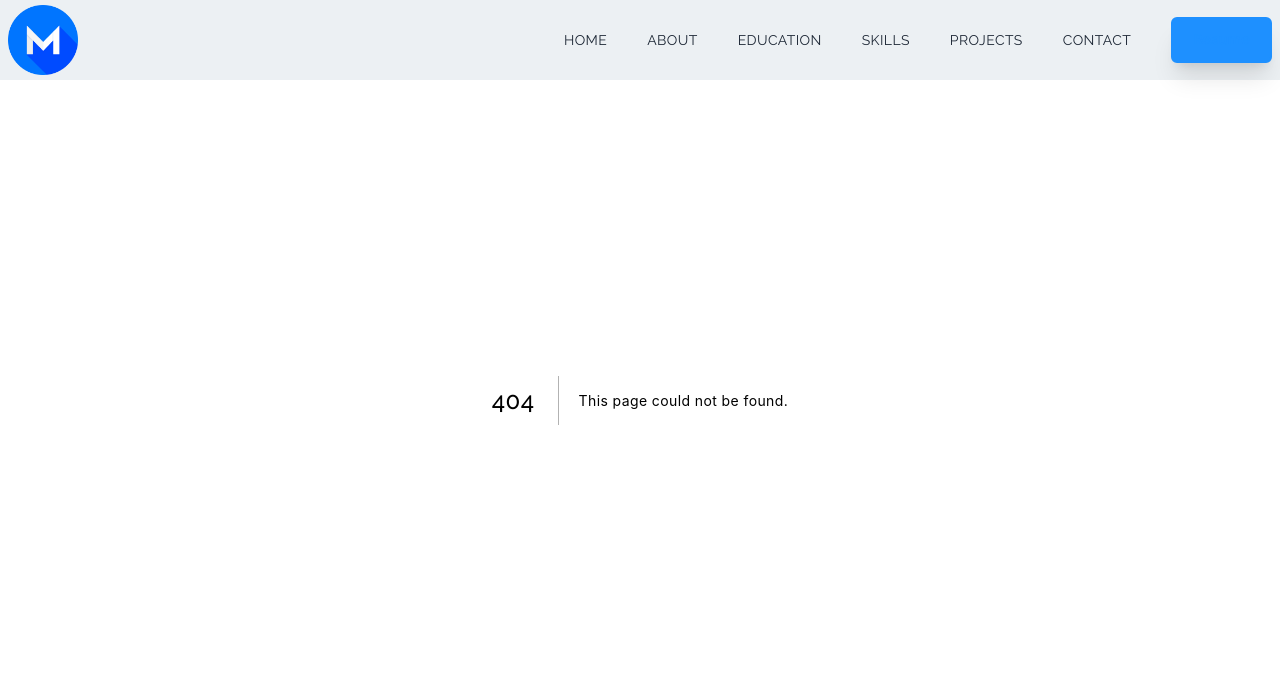
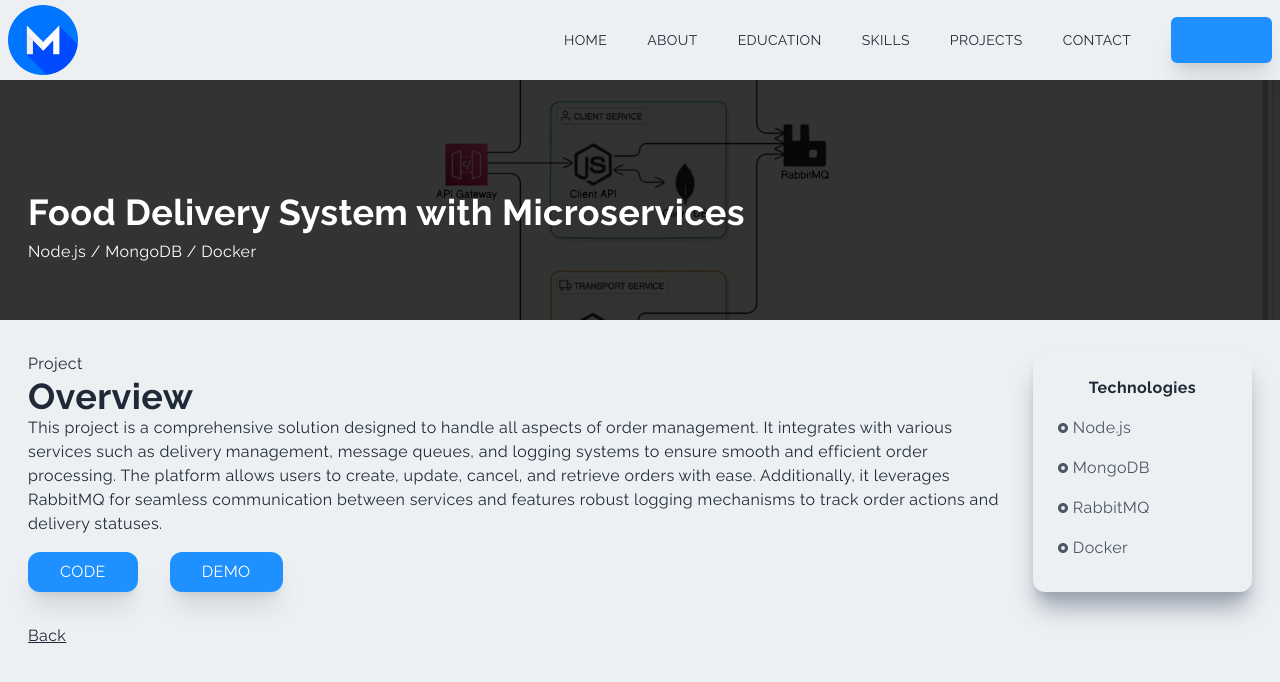
Before and after one commit to manojkum-d/Personal_Portfolio_Manoj, a Next.js app: page /microservicespro in a window 1280 px wide. Before the commit this address had no page. Shown: the top 682 px of the page. Built offline with nearby package versions, Linux system fonts and the light colour scheme.

Commit message:
Updated microservice project

```diff
--- a/components/Projects.js
+++ b/components/Projects.js
@@ -3,6 +3,7 @@ import ProjectItem from "./ProjectItem";
 import guidedImg from "../public/assets/projects/guided.png";
 import sanjeevniImg from "../public/assets/projects/sanjeevni-setu.png";
 import fitgenuisLogo from "../public/assets/projects/fitgenius-banner.png";
+import microLogo from "../public/assets/projects/micro.png";
 
 import blindImg from "../public/assets/projects/blind1.png";
 
@@ -39,6 +40,12 @@ const Projects = () => {
             projectUrl="/blind"
             tech="Andriod App | Kotlin"
           />
+          <ProjectItem
+            title="Delivery Microservice"
+            backgroundImg={microLogo}
+            projectUrl="/microservicespro"
+            tech="Node Js | RabbitMQ | MongoDB"
+          />
         </div>
       </div>
     </div>
--- a/package.json
+++ b/package.json
@@ -19,6 +19,7 @@
 		"lucide-react": "^0.372.0",
 		"next": "^12.3.4",
 		"polished": "^4.3.1",
+		"portfolio-nextjs": "file:",
 		"react": "^18.2.0",
 		"react-dom": "18.2.0",
 		"react-icons": "^4.12.0",
--- /dev/null
+++ b/pages/microservicespro.js
@@ -0,0 +1,100 @@
+import React from "react";
+import Image from "next/image";
+import projectBanner from "../public/assets/projects/micro.png"; // Update this with the correct image path
+import { RiRadioButtonFill } from "react-icons/ri";
+import Link from "next/link";
+import Head from "next/head";
+
+const microservicespro = () => {
+  return (
+    <>
+      <Head>
+        <title>Manoj | Portfolio</title>
+        <meta name="description" content="Created by Manoj Kumar d" />
+        <link rel="icon" href="/logoo.png" />
+      </Head>
+      <div className="w-full">
+        <div className="w-screen h-[30vh] lg:h-[40vh] relative">
+          <div className="absolute top-0 left-0 w-full h-[30vh] lg:h-[40vh] bg-black/80 z-10" />
+          <Image
+            className="absolue z-1"
+            layout="fill"
+            objectFit="cover"
+            src={projectBanner} // Update this with the correct image import
+            alt="Project Banner"
+          />
+          <div className="absolute top-[70%] max-w-[1240px] w-full left-[50%] right-[50%] translate-x-[-50%] translate-y-[-50%] text-white z-10 p-2">
+            <h2 className="py-2">Food Delivery System with Microservices</h2>
+            <p>Node.js / MongoDB / Docker</p> {/* Update the technologies */}
+          </div>
+        </div>
+        <div className="max-w-[1240px] mx-auto p-2 grid md:grid-cols-5 gap-8 pt-8">
+          <div className="col-span-4">
+            <p>Project</p>
+            <h2>Overview</h2>
+            <p>
+              This project is a comprehensive solution designed to handle all
+              aspects of order management. It integrates with various services
+              such as delivery management, message queues, and logging systems
+              to ensure smooth and efficient order processing. The platform
+              allows users to create, update, cancel, and retrieve orders with
+              ease. Additionally, it leverages RabbitMQ for seamless
+              communication between services and features robust logging
+              mechanisms to track order actions and delivery statuses.
+            </p>
+            <a
+              target="_blank"
+              rel="noreferrer"
+              href="https://github.com/manojkum-d/Delivery_System_Microservices" // Update with the correct GitHub link
+            >
+              <button className="px-8 py-2 mt-4 mr-8">Code</button>
+            </a>
+            <a
+              target="_blank"
+              rel="noreferrer"
+              href="https://delivery-system-microservices.onrender.com/" // Update with the correct demo link
+            >
+              <button className="px-8 py-2 mt-4">Demo</button>
+            </a>
+          </div>
+          <div className="col-span-4 md:col-span-1 shadow-xl shadow-gray-400 rounded-xl p-4">
+            <div className="p-2">
+              <p className="text-center font-bold pb-2">Technologies</p>
+              <div className="grid grid-cols-3 md:grid-cols-1">
+                {/* <p className="text-gray-600 py-2 flex items-center">
+                  <RiRadioButtonFill className="pr-1" />
+                  React
+                </p>
+                <p className="text-gray-600 py-2 flex items-center">
+                  <RiRadioButtonFill className="pr-1" />
+                  Tailwind
+                </p> */}
+                <p className="text-gray-600 py-2 flex items-center">
+                  <RiRadioButtonFill className="pr-1" />
+                  Node.js
+                </p>
+                <p className="text-gray-600 py-2 flex items-center">
+                  <RiRadioButtonFill className="pr-1" />
+                  MongoDB
+                </p>
+                <p className="text-gray-600 py-2 flex items-center">
+                  <RiRadioButtonFill className="pr-1" />
+                  RabbitMQ
+                </p>
+                <p className="text-gray-600 py-2 flex items-center">
+                  <RiRadioButtonFill className="pr-1" />
+                  Docker
+                </p>
+              </div>
+            </div>
+          </div>
+          <Link href="/#projects">
+            <p className="underline cursor-pointer">Back</p>
+          </Link>
+        </div>
+      </div>
+    </>
+  );
+};
+
+export default microservicespro;
```
Also changed, not shown: public/assets/projects/micro.png (added), 1 other file (tests, documents, lock files or other folders).
